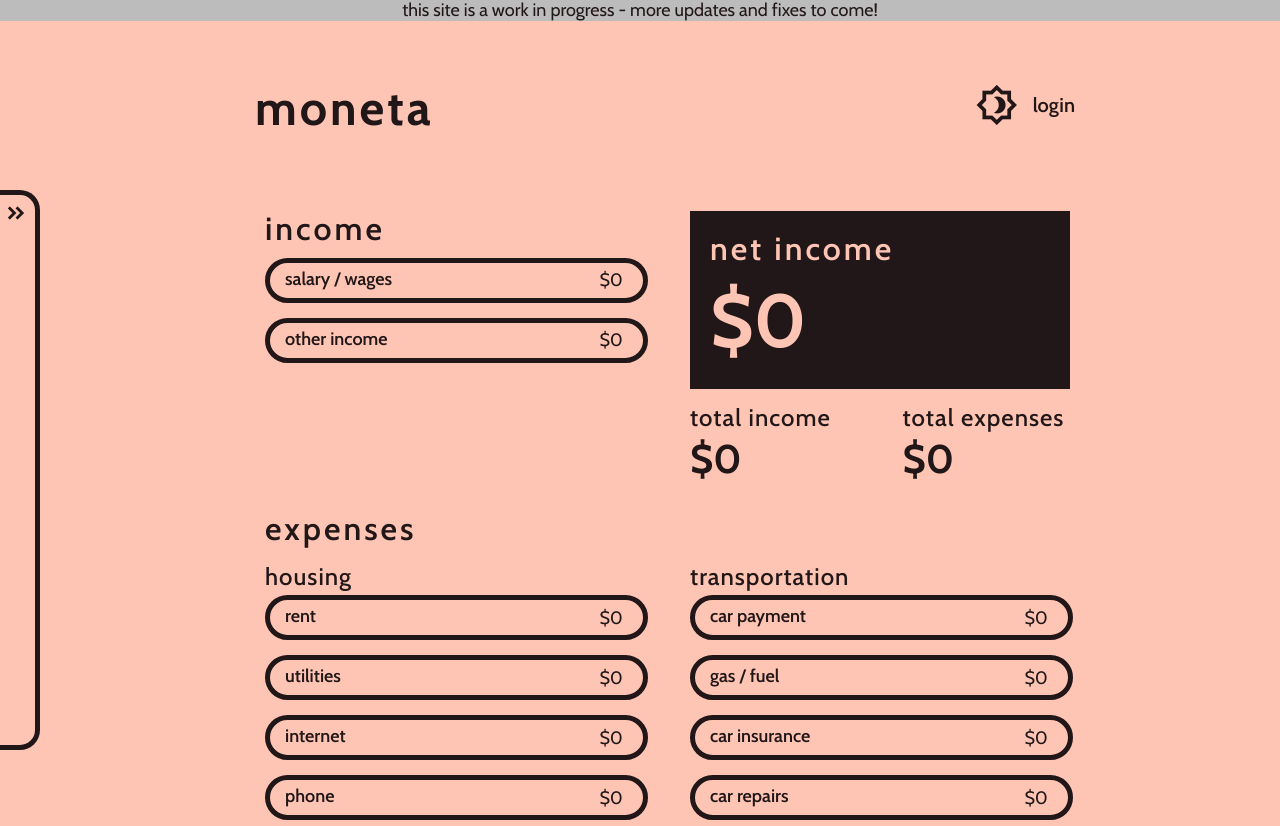
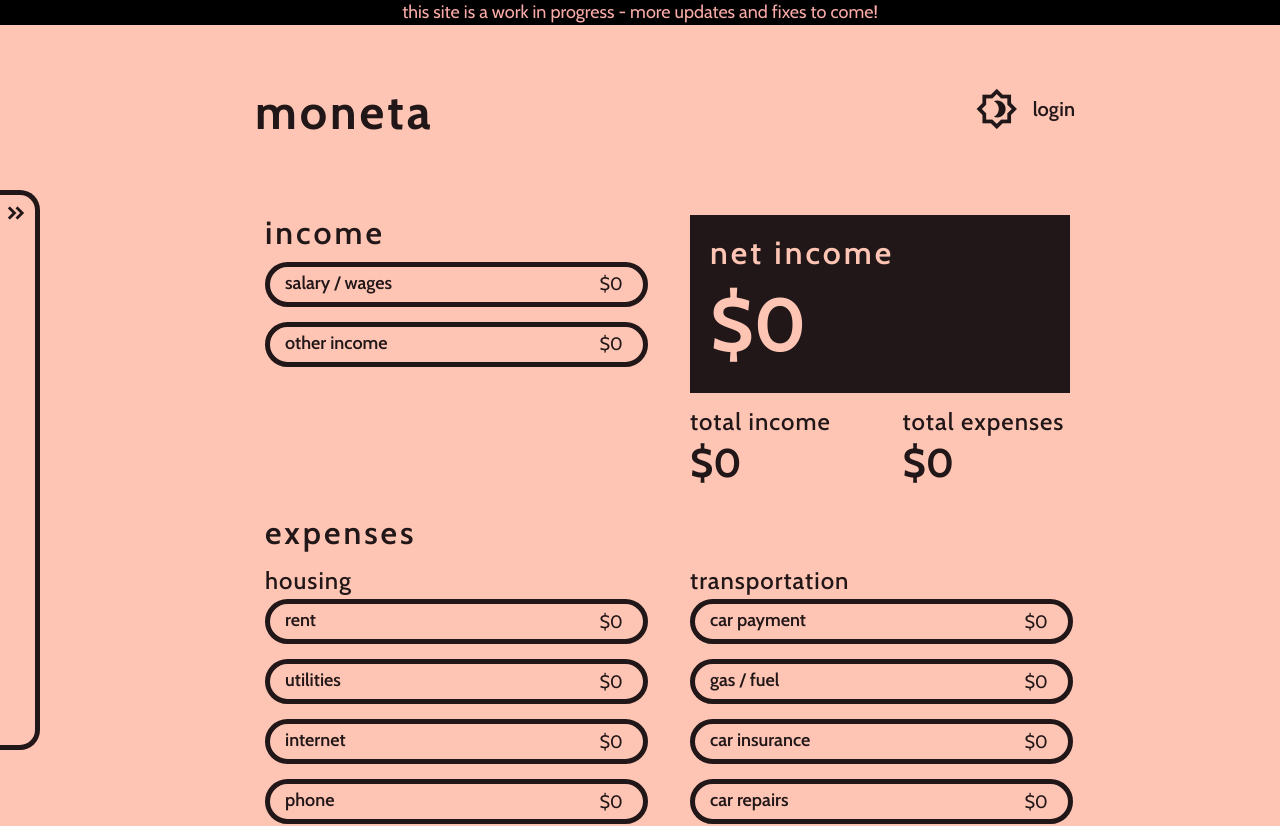
Before and after one commit to frances-m/budget-app, a React (Create React App) app: page / in a window 1280 px wide. Shown: the top 826 px of the page. Built offline with nearby package versions, Linux system fonts and the light colour scheme; no server answers.

Commit message:
update wip styling

```diff
--- a/src/App.css
+++ b/src/App.css
@@ -141,9 +141,10 @@ button {
 }
 
 .wip {
+	padding: 2px 0;
 	text-align: center;
-	background-color: #bcbcbc;
-	color: var(--main);
+	background-color: black;
+	color: #f9aba7;
 }
 
 
```
